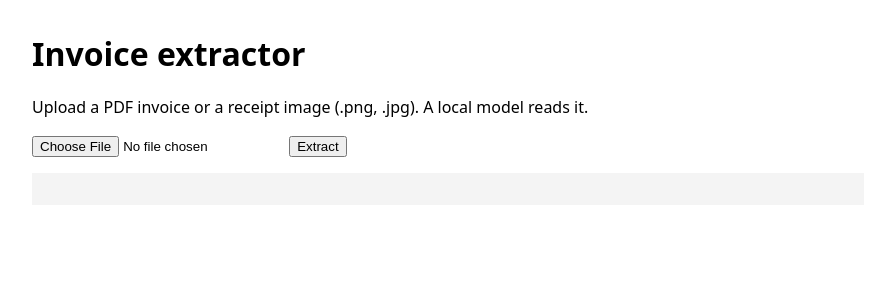
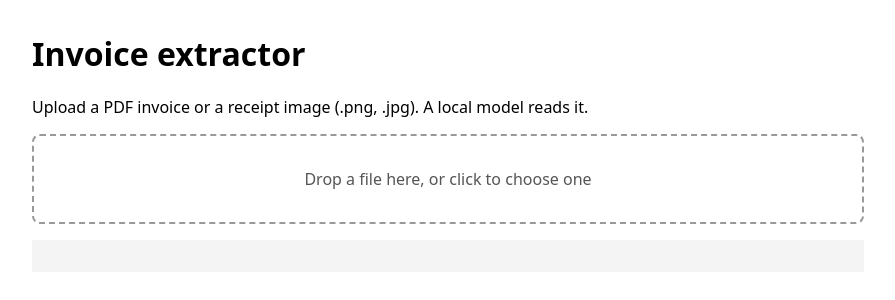
Before and after one commit to JohannesRabauer/micronaut-invoice-extractor, a web app: page / in a window 1280 px wide. Shown: the top 300 px of the page, without its empty margins (192-1087 px from the left). Run offline with its HTML, style and script files only (its server is not run), Linux system fonts and the light colour scheme; data that the repository does not hold is empty.

Commit message:
Upload page: drag and drop, image preview

```diff
--- a/src/main/resources/static/index.html
+++ b/src/main/resources/static/index.html
@@ -7,6 +7,8 @@
 <style>
   body { font-family: system-ui, sans-serif; max-width: 52rem; margin: 2rem auto; padding: 0 1rem; }
   pre { background: #f4f4f4; padding: 1rem; overflow: auto; }
+  #drop { border: 2px dashed #999; border-radius: 8px; padding: 2rem; text-align: center; color: #555; cursor: pointer; }
+  #drop.over { border-color: #07c; background: #eef6ff; color: #07c; }
   .warn { color: #a40; }
   .ok { color: #070; }
 </style>
@@ -14,16 +16,29 @@
 <body>
 <h1>Invoice extractor</h1>
 <p>Upload a PDF invoice or a receipt image (.png, .jpg). A local model reads it.</p>
-<input type="file" id="file" accept=".pdf,.png,.jpg,.jpeg">
-<button id="go">Extract</button>
+<div id="drop">Drop a file here, or click to choose one</div>
+<input type="file" id="file" accept=".pdf,.png,.jpg,.jpeg" hidden>
+<img id="preview" alt="" style="display:none; max-height: 16rem; margin-top: 1rem">
 <p id="status"></p>
 <div id="warnings"></div>
 <pre id="out"></pre>
 <script>
-document.getElementById('go').onclick = async () => {
-  const f = document.getElementById('file').files[0];
-  if (!f) return;
-  const status = document.getElementById('status');
+const drop = document.getElementById('drop');
+const input = document.getElementById('file');
+const status = document.getElementById('status');
+
+drop.onclick = () => input.click();
+input.onchange = () => input.files[0] && extract(input.files[0]);
+['dragenter', 'dragover'].forEach(t => drop.addEventListener(t, e => { e.preventDefault(); drop.classList.add('over'); }));
+['dragleave', 'drop'].forEach(t => drop.addEventListener(t, e => { e.preventDefault(); drop.classList.remove('over'); }));
+drop.addEventListener('drop', e => e.dataTransfer.files[0] && extract(e.dataTransfer.files[0]));
+// a dropped file outside the box must not make the browser open it
+['dragover', 'drop'].forEach(t => window.addEventListener(t, e => e.preventDefault()));
+
+async function extract(f) {
+  const preview = document.getElementById('preview');
+  preview.style.display = f.type.startsWith('image/') ? 'block' : 'none';
+  if (f.type.startsWith('image/')) preview.src = URL.createObjectURL(f);
   status.textContent = 'Reading ' + f.name + ' ...';
   document.getElementById('out').textContent = '';
   document.getElementById('warnings').innerHTML = '';
@@ -32,7 +47,7 @@ document.getElementById('go').onclick = async () => {
   try {
     const res = await fetch('/extract', { method: 'POST', body });
     const json = await res.json();
-    status.textContent = res.ok ? 'Done in ' + (json.millis / 1000).toFixed(1) + ' s (' + json.source + ')' : 'Error ' + res.status;
+    status.textContent = res.ok ? f.name + ': done in ' + (json.millis / 1000).toFixed(1) + ' s (' + json.source + ')' : 'Error ' + res.status;
     const w = json.warnings || [];
     document.getElementById('warnings').innerHTML = w.length
       ? '<p class="warn"><b>Needs a human look:</b></p><ul>' + w.map(x => '<li class="warn">' + x.replace(/</g, '&lt;') + '</li>').join('') + '</ul>'
@@ -41,7 +56,8 @@ document.getElementById('go').onclick = async () => {
   } catch (e) {
     status.textContent = 'Failed: ' + e;
   }
-};
+  input.value = '';
+}
 </script>
 </body>
 </html>
```
